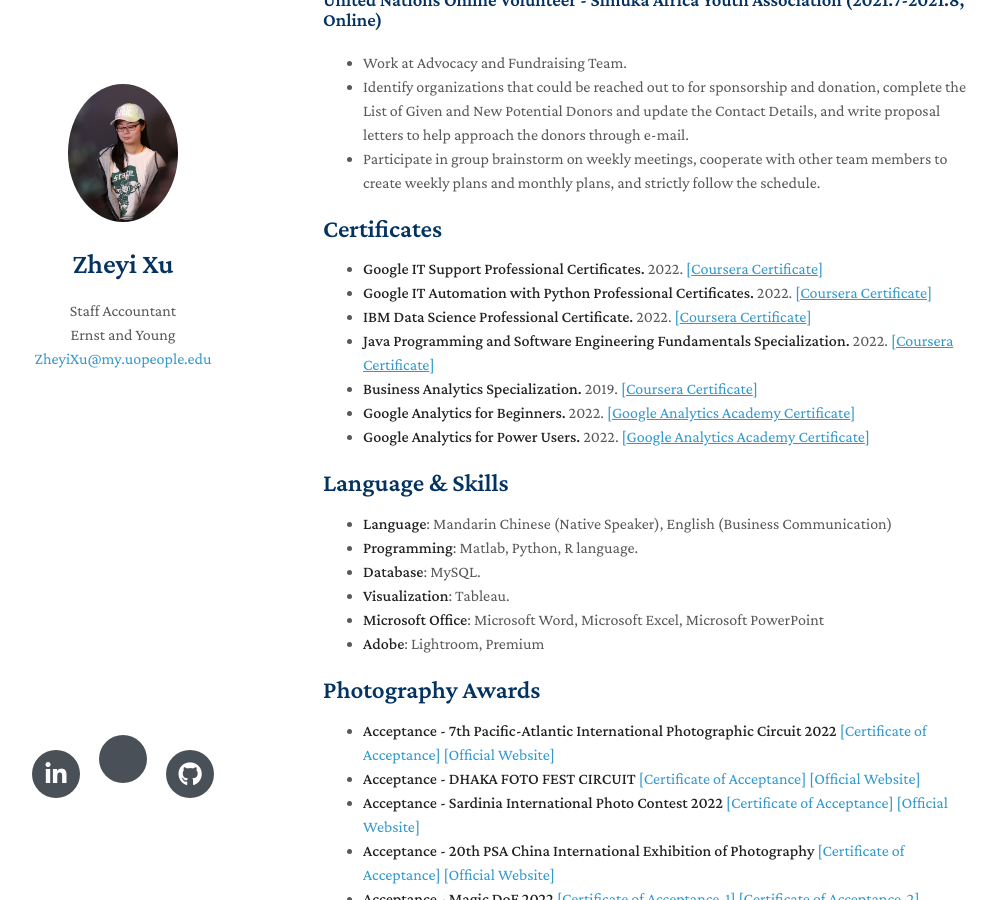
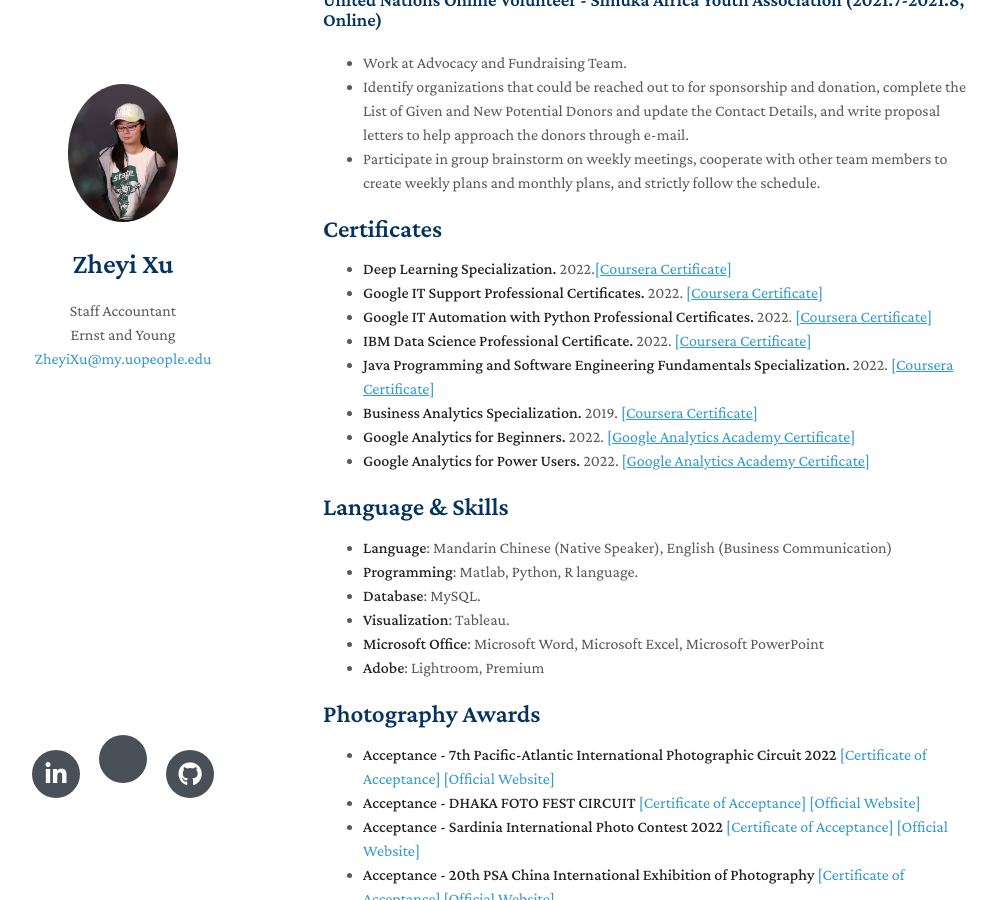
Before and after one commit to zheyixu99/zheyi-resume, a Jekyll site: the page built from index.md, in a window 1280 px wide and 900 px high, scrolled down 2955 px. Shown: the whole window, without its empty margins (147-1144 px from the left). Built offline with Jekyll 4.4.1, drawn with Linux system fonts in a browser that asks for light colours; nearby versions of some CDN libraries; a style sheet for code colours, icons or effects is not loaded; our own code applies the rules of GitHub Pages for plain Markdown files.

Commit message:
Update index.md

```diff
--- a/index.md
+++ b/index.md
@@ -146,7 +146,7 @@ layout: homepage
 </ul>
 
 ## Certificates
-
+- **Deep Learning Specialization.** 2022.<a href="" target="_blank">[<u>Coursera Certificate</u>]</a>
 - **Google IT Support Professional Certificates.** 2022. <a href="https://coursera.org/share/a32f2cf3910affeb610430b2926d7c03" target="_blank">[<u>Coursera Certificate</u>]</a>
 - **Google IT Automation with Python Professional Certificates.** 2022. <a href="https://coursera.org/share/f52a1a2ad573686ae82aa5c22d85b6bb" target="_blank">[<u>Coursera Certificate</u>]</a>
 - **IBM Data Science Professional Certificate.** 2022. <a href="https://coursera.org/share/d2a3c666e42c53821372f67029d70d88" target="_blank">[<u>Coursera Certificate</u>]</a>
```
